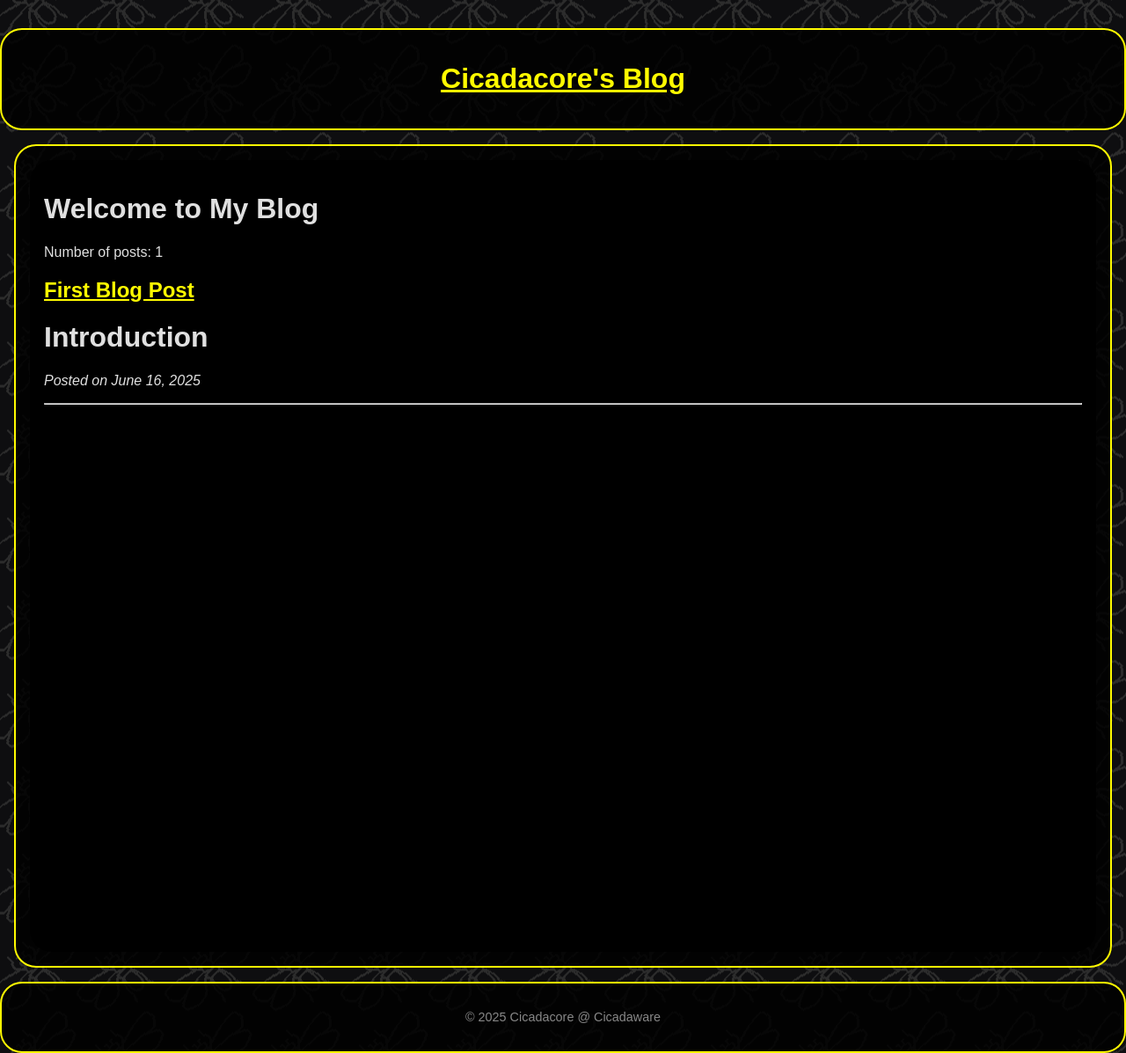
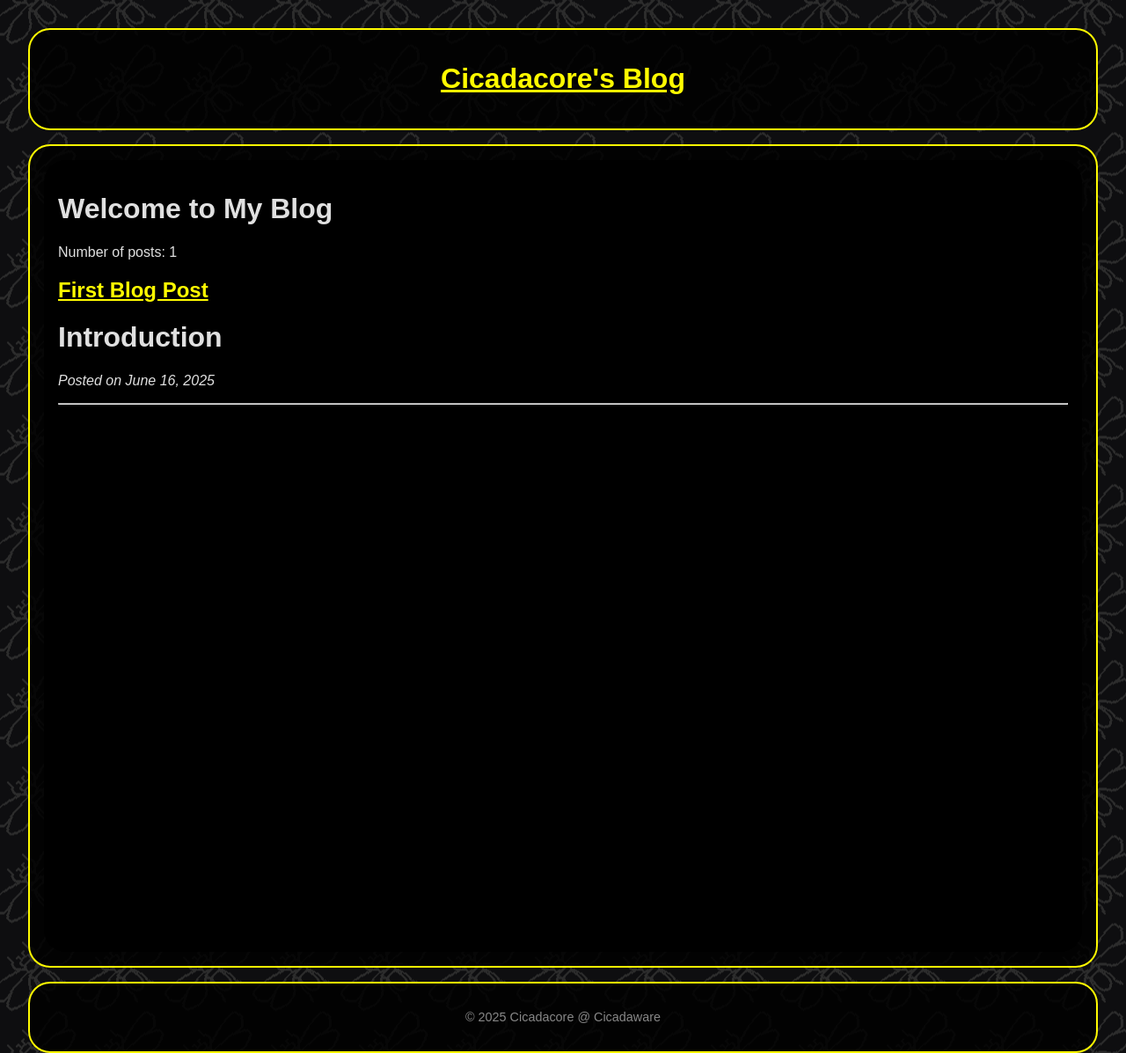
Before and after one commit to Cicadaware/cicadaware.github.io, a Jekyll site: the page built from index.md, in a window 1280 px wide. Shown: the whole page at 88% size. Built offline with Jekyll 4.4.1, drawn with Linux system fonts in a browser that asks for light colours.

Commit message:
added padding to header and footer

```diff
--- a/assets/css/style.css
+++ b/assets/css/style.css
@@ -2,7 +2,7 @@ body {
   color: #e0e0e0;
   font-family: Arial, sans-serif;
   margin: 0;
-  padding: 1rem 0;
+  padding: 1rem;
   height: 100%;
   min-height: 100vh;
   background-image: url('https://cicadaware.github.io/assets/images/background.png');
@@ -25,7 +25,7 @@ header, footer {
   margin-bottom: 2rem;
   background-color: rgba(0, 0, 0, 0.85);
   border-radius: 25px;
-  margin: 1rem 0;
+  margin: 1rem;
 }
 
 footer {
```
